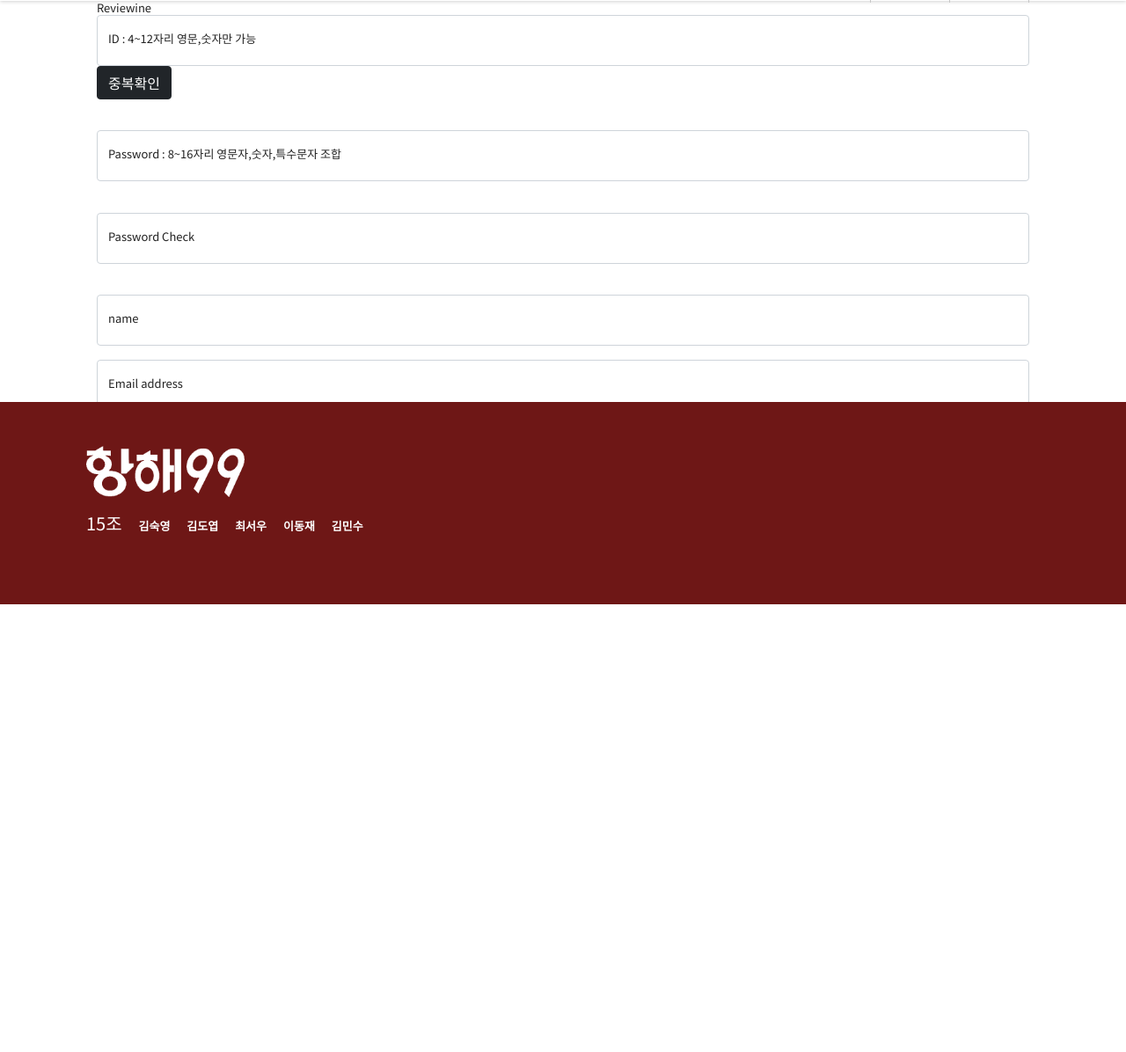
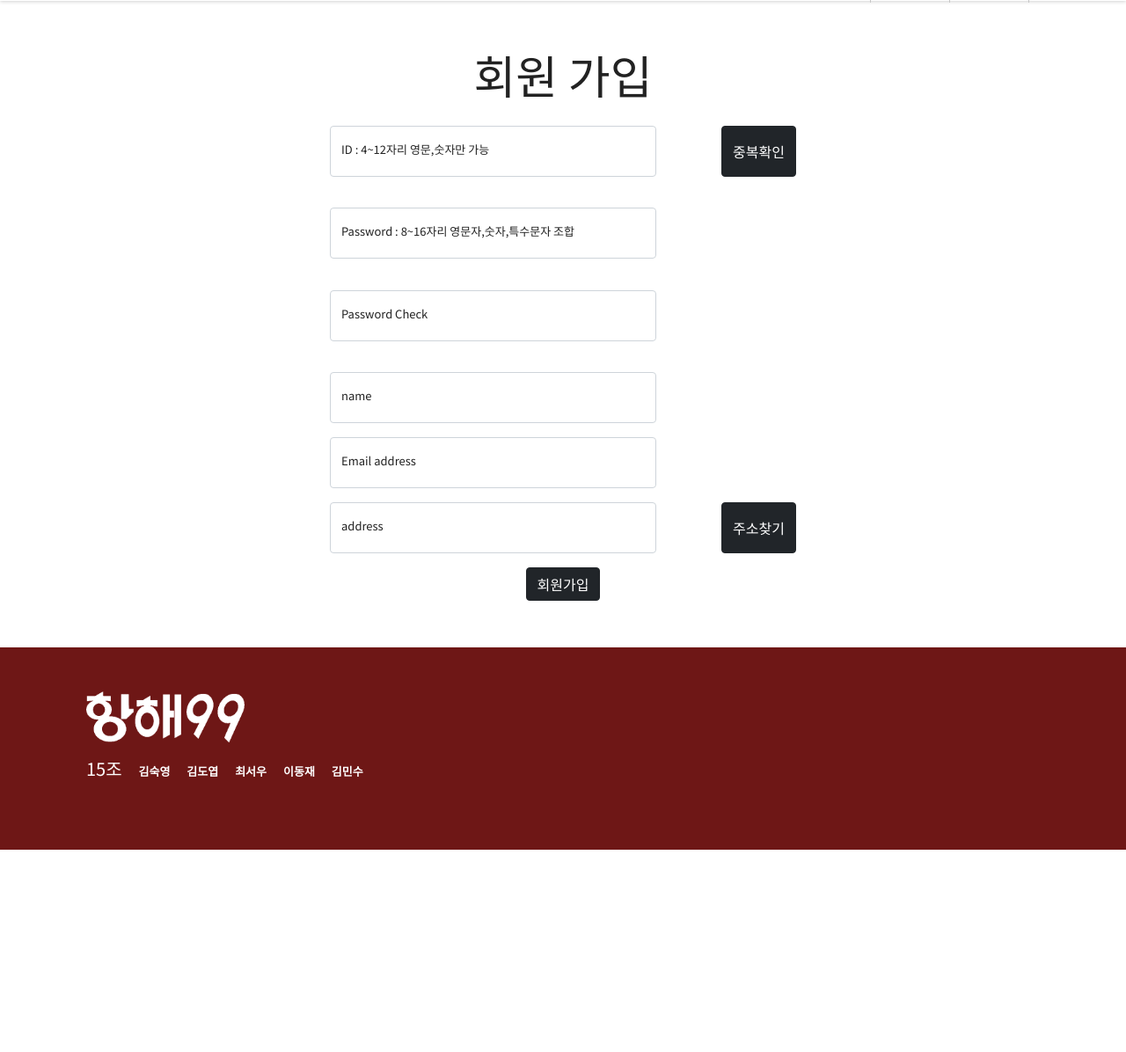
Before and after one commit to doyupK/Toy_Project, a Flask app: page /signup in a window 1280 px wide. Shown: the part 79-1275 px from the top of the page at 88% size. Before the commit the page ends 766 px from the top, so only its background shows below. Run offline with Flask 2, Linux system fonts and the light colour scheme; some libraries are stand-ins or nearby versions.

Commit message:
4/21 13:57 민수
< 작업 내용 >
- 네비바 ui 수정
- 회원가입 ui 수정

< 작업 페이지 >
app.py
index.html / signup.html / editprofile.html
style.css / member.css

```diff
--- a/app.py
+++ b/app.py
@@ -80,7 +80,7 @@ def editprofile():
 # 회원 정보 불러 오기
 @app.route("/show_user", methods=["GET"])
 def show_user():
-    id_receive = 'minsu1'
+    id_receive = '' #회원 정보 쿠키 불러오기
     user = db.users.find_one({'id': id_receive}, {'_id': False})
     return jsonify({'user_info': user})
 
@@ -277,5 +277,18 @@ def winenotpage():
     return render_template('wineNot.html', posts=posts)
 
 
+# 김민수 : wine list 페이지 ====================================================================================
+# wine list 페이지 이동
+@app.route("/winelist", methods=["GET"])
+def winelist():
+    dbName = request.values.get('board_name')
+    print(dbName)
+    posts = '' #리스트 뽑아오기
+    return render_template('winelist.html', posts=posts)
+# 김민수 : wine list 페이지 ====================================================================================
+
+
+
+
 if __name__ == '__main__':
     app.run('0.0.0.0', port=5000, debug=True)
--- /dev/null
+++ b/static/css/member.css
@@ -0,0 +1,41 @@
+
+
+.wrapper{
+    display: flex;
+    justify-content: center;
+}
+
+.signup{
+    margin-bottom: 5%;
+    width: 50%;
+    display: flex;
+    flex-direction: column;
+}
+
+.signup_btn{
+    text-align: center;
+}
+
+.title{
+    margin-top: 10%;
+    margin-bottom: 5%;
+    text-align: center;
+}
+
+.title h1{
+    font-size: 4em;
+}
+
+.input_data{
+    display: flex;
+    flex-direction: row;
+    justify-content: space-between;
+}
+
+.form-control{
+    width: 70%;
+}
+
+.edit_action{
+    text-align: center;
+}
--- a/static/css/style.css
+++ b/static/css/style.css
@@ -93,14 +93,16 @@
     overflow: hidden;
     width: 848px;
     margin: 0 auto;
+    /*display: flex;*/
+    /*flex-direction: row;*/
 }
 
 .site_menu li {
     float: left;
     width: 200px;
     text-align: center;
-    border: 1px solid #c4c4c4;
     margin-right: -1px;
+    position: relative;
 }
 
 .site_menu li a {
@@ -109,11 +111,26 @@
     font-size: 18px;
     color: #666;
     font-weight: 700;
+    border: 1px solid #c4c4c4;
 }
 
-.site_menu li.active a {
+.site_menu a.active {
     background-color: #666;
     color: #fff;
+}
+
+.site_menu ul:after{
+    display: block;
+    content: '';
+    clear: both;
+}
+
+.site_menu li:hover .inside_ul{
+    display: block;
+}
+
+.site_menu .inside_ul{
+    display: none;
 }
 
 .recommended_list {
--- a/templates/signup.html
+++ b/templates/signup.html
@@ -2,7 +2,7 @@
 <html lang="en">
 <head>
     <meta charset="UTF-8">
-    <title>Wine NOT?</title>
+    <title>Wine Not 회원 가입</title>
 
     <meta name="viewport"
           content="user-scalable=no, initial-scale=1.0, maximum-scale=1.0, minimum-scale=1.0, width=device-width">
@@ -19,6 +19,7 @@
     <link rel="stylesheet" href="../static/css/reset.css">
     <link rel="stylesheet" href="../static/css/style.css">
     <link rel="stylesheet" href="../static/css/swiper.css">
+    <link rel="stylesheet" href="../static/css/member.css">
 
     <!-- 웹 폰트 -->
     <link href="https://fonts.googleapis.com/css?family=Noto+Sans+KR:100,300,400,500,700,900&subset=korean"
@@ -30,7 +31,8 @@
     <!--    주소 찾기 다음 api   -->
     <div id="layer" style="display:none;position:fixed;overflow:hidden;z-index:1;-webkit-overflow-scrolling:touch;">
         <img src="//t1.daumcdn.net/postcode/resource/images/close.png" id="btnCloseLayer"
-             style="width: 25px; height: 25px; cursor:pointer;position:absolute;right:-3px;top:-3px;z-index:1" onclick="closeDaumPostcode()"
+             style="width: 25px; height: 25px; cursor:pointer;position:absolute;right:-3px;top:-3px;z-index:1"
+             onclick="closeDaumPostcode()"
              alt="닫기 버튼">
     </div>
     <script src="//t1.daumcdn.net/mapjsapi/bundle/postcode/prod/postcode.v2.js"></script>
@@ -61,16 +63,14 @@
 </header>
 <!-- //header -->
 
-<section id="movie">
+<section>
     <div class="container">
         <div class="row">
-            <div class="movie">
-                <div class="login_title">
+            <div class="wrapper">
+                <div class="signup">
                     <div class="title">
-                        <h1>Reviewine</h1>
+                        <h1>회원 가입</h1>
                     </div>
-
-                    <div class="login_box">
                     <div class="mb-3">
                         <div class="input_data form-floating">
                             <input type="text" class="form-control" id="floatingInput_ID" placeholder="ID"
@@ -120,15 +120,9 @@
                             <button onclick="address_find()" type="button" class="btn btn-dark">주소찾기</button>
                         </div>
                     </div>
-                        <div class="login_btns">
+                    <div class="signup_btn">
                         <button onclick="users_signUp()" type="button" class="btn btn-dark">회원가입</button>
                     </div>
-                        <div class="login_btns mt-3">
-                            <button onclick="location.href='/editprofile'" type="button" class="btn btn-dark">회원정보수정
-                            </button>
-                        </div>
-                    </div>
-
                 </div>
             </div>
         </div>
```
Also changed, not shown: templates/editprofile.html (+28 -63 lines), templates/index.html (+28 -7 lines). Lines whose indentation alone changed are shown as unchanged.
